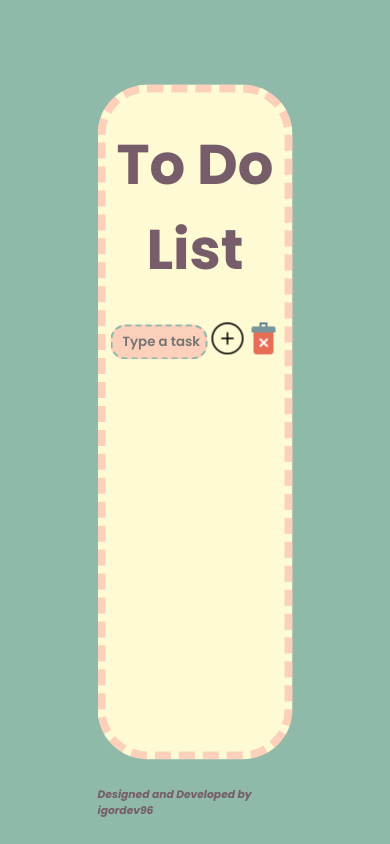
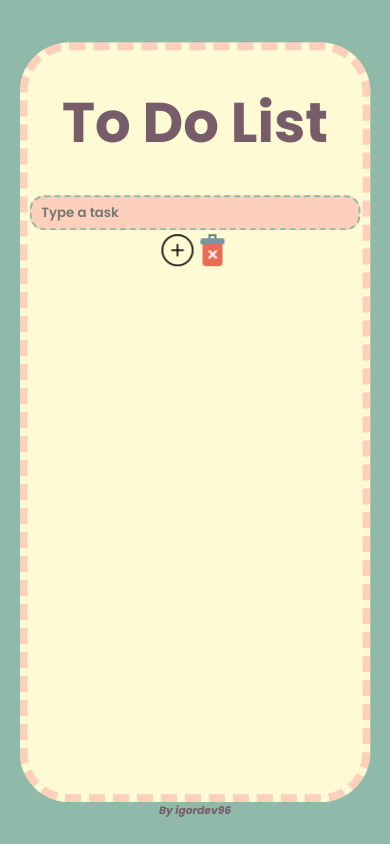
Before and after one commit to igordev96/to-do-list, a plain HTML site: page index.html in a window 390 px wide. Drawn offline with Linux system fonts and the light colour scheme.

Commit message:
Add files via upload

```diff
--- a/css/style.css
+++ b/css/style.css
@@ -102,6 +102,7 @@ ol{
 .item{
     display: flex;
     align-items: center;
+    justify-content: center;
     gap: 10px;
 
 }
@@ -147,3 +148,38 @@ footer{
     font-weight: 100;
     color: var(--purple);
 }
+
+a{
+    cursor: url(../assets/cursor.png), auto;
+    text-decoration: none;
+    color: var(--purple);
+}
+
+#small-screen{
+    display: none;
+}
+
+@media only screen and (max-width: 740px){
+    #container{
+        height: 90vh;
+        width: 90vw;
+    }
+
+    .top{
+        flex-wrap: wrap;
+        justify-content: center;
+    }
+
+    #task{
+        width: 85vw;
+    }
+
+
+    #big-screen{
+        display: none;
+    }
+
+    #small-screen{
+        display: block;
+    }
+}
--- a/index.html
+++ b/index.html
@@ -35,7 +35,8 @@
 
 
         <footer>
-            <h6><em>Designed and Developed by igordev96</em></h6>
+            <h6 id="big-screen"><em><a target="_blank" href="https://github.com/igordev96">Designed and Developed by igordev96</a></em></h6>
+            <h6 id="small-screen"><em><a target="_blank" href="https://github.com/igordev96">By igordev96</a></em></h6>
         </footer>
 
         <script src="./script/script.js"></script>
--- a/script/script.js
+++ b/script/script.js
@@ -42,7 +42,9 @@ function onLoadPage(){
 
 
 function addItem(taskValue){
-
+    if(taskValue.length===0){
+        alert("Type a real task");
+    } else {
         let div = document.createElement("div");
         let input = document.createElement("input");
         let li = document.createElement("li");
@@ -78,6 +80,8 @@ function addItem(taskValue){
         id++;
     }
 
+}
+
 
 
 function removeItem(idValue){
```
Lines whose indentation alone changed are shown as unchanged.
